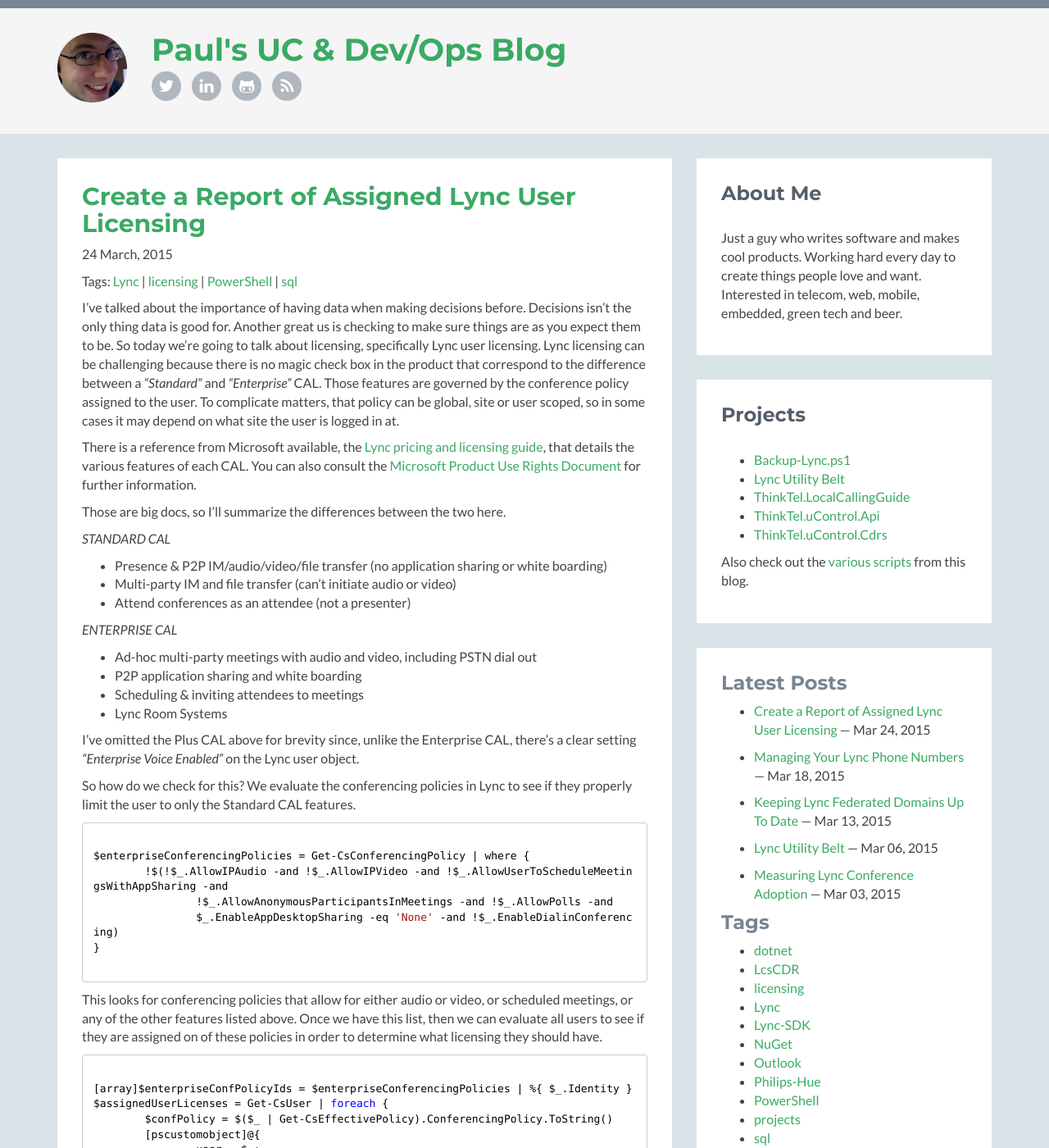
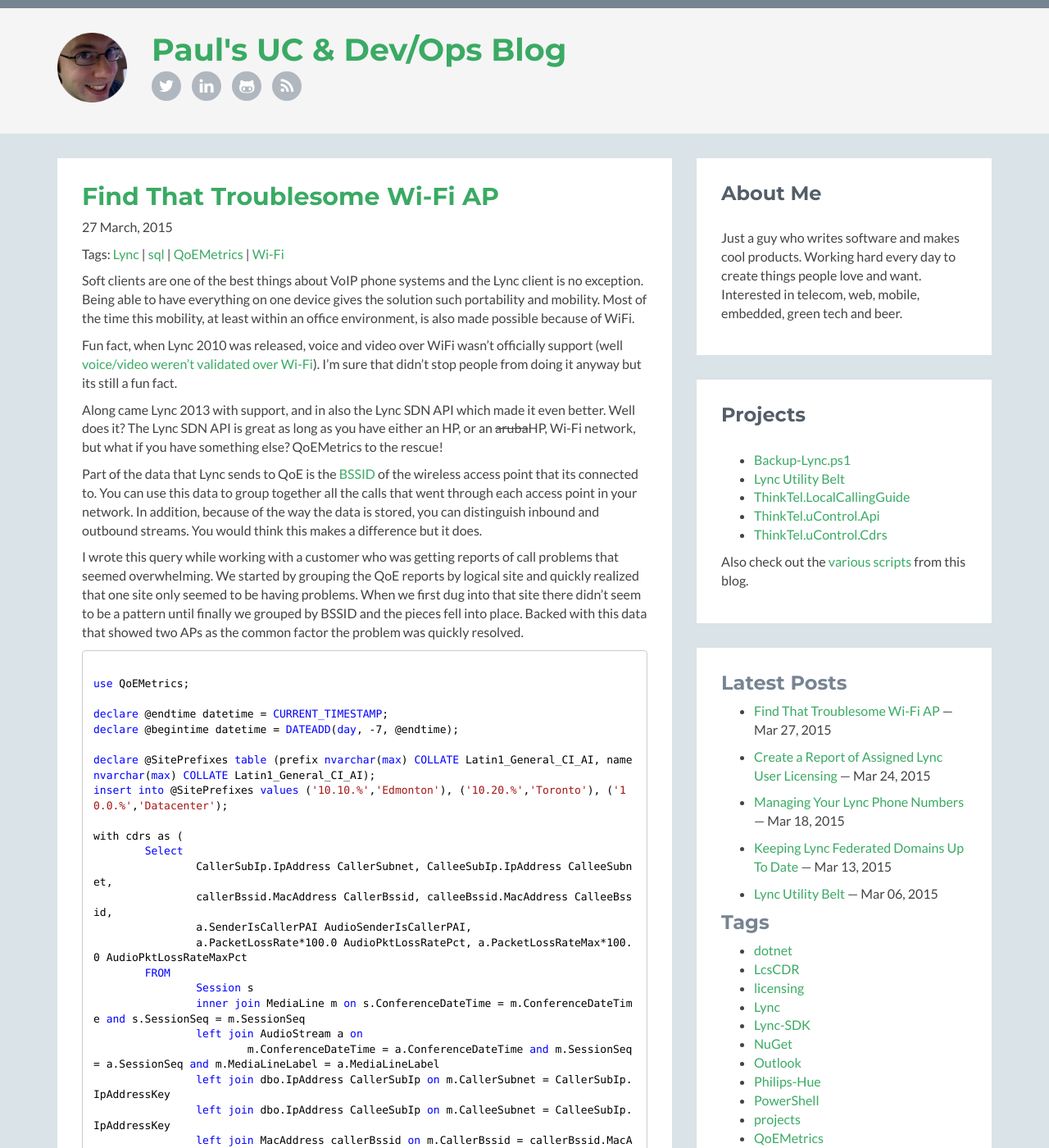
Before and after one commit to pvaillant/pvaillant.github.io, a Jekyll site: the page built from index.md, in a window 1280 px wide and 1400 px high. Shown: the whole window at 82% size. Built offline with Jekyll 4.4.1, drawn with Linux system fonts in a browser that asks for light colours; comment, search, counter and statistics services are not loaded; some of the changed text lies outside the part shown.

Commit message:
Add post: Find That Troublesome Wi-Fi AP

```diff
--- a/_layouts/layout.html
+++ b/_layouts/layout.html
@@ -100,9 +100,11 @@
 							<li><a href="/tag/Philips-Hue.html">Philips-Hue</a></li>
 							<li><a href="/tag/PowerShell.html">PowerShell</a></li>
 							<li><a href="/tag/projects.html">projects</a></li>
+							<li><a href="/tag/QoEMetrics.html">QoEMetrics</a></li>
 							<li><a href="/tag/sql.html">sql</a></li>
 							<li><a href="/tag/ThinkTel.html">ThinkTel</a></li>
 							<li><a href="/tag/uControl.html">uControl</a></li>
+							<li><a href="/tag/Wi-Fi.html">Wi-Fi</a></li>
 						</ul>
 
 						<h3>Archive</h3>
--- /dev/null
+++ b/_posts/2015-03-27-find-that-troublesome-wifi-ap.md
@@ -0,0 +1,78 @@
+---
+layout: post
+title: "Find That Troublesome Wi-Fi AP"
+comments: true
+tags: ["Lync","sql","QoEMetrics","Wi-Fi"]
+---
+
+Soft clients are one of the best things about VoIP phone systems and the Lync client is no exception. Being able to have everything on one device gives the solution such portability and mobility. Most of the time this mobility, at least within an office environment, is also made possible because of WiFi.
+
+Fun fact, when Lync 2010 was released, voice and video over WiFi wasn't officially support (well [voice/video weren't validated over Wi-Fi](http://blogs.technet.com/b/nexthop/archive/2012/10/26/lync-wi-fi-deployment-guide-for-real-time-communications-workloads.aspx)). I'm sure that didn't stop people from doing it anyway but its still a fun fact.
+
+Along came Lync 2013 with support, and in also the Lync SDN API which made it even better. Well does it? The Lync SDN API is great as long as you have either an HP, or an ~~aruba~~HP, Wi-Fi network, but what if you have something else? QoEMetrics to the rescue!
+
+Part of the data that Lync sends to QoE is the [BSSID](http://en.wikipedia.org/wiki/BSSID) of the wireless access point that its connected to. You can use this data to group together all the calls that went through each access point in your network. In addition, because of the way the data is stored, you can distinguish inbound and outbound streams. You would think this makes a difference but it does.
+
+I wrote this query while working with a customer who was getting reports of call problems that seemed overwhelming. We started by grouping the QoE reports by logical site and quickly realized that one site only seemed to be having problems. When we first dug into that site there didn't seem to be a pattern until finally we grouped by BSSID and the pieces fell into place. Backed with this data that showed two APs as the common factor the problem was quickly resolved.
+
+<pre class="hljs sql"><code>
+use QoEMetrics;
+
+declare @endtime datetime = CURRENT_TIMESTAMP;
+declare @begintime datetime = DATEADD(day, -7, @endtime);
+
+declare @SitePrefixes table (prefix nvarchar(max) COLLATE Latin1_General_CI_AI, name nvarchar(max) COLLATE Latin1_General_CI_AI);
+insert into @SitePrefixes values ('10.10.%','Edmonton'), ('10.20.%','Toronto'), ('10.0.%','Datacenter');
+
+with cdrs as (
+	Select
+		CallerSubIp.IpAddress CallerSubnet, CalleeSubIp.IpAddress CalleeSubnet,
+		callerBssid.MacAddress CallerBssid, calleeBssid.MacAddress CalleeBssid,
+		a.SenderIsCallerPAI AudioSenderIsCallerPAI,
+		a.PacketLossRate*100.0 AudioPktLossRatePct, a.PacketLossRateMax*100.0 AudioPktLossRateMaxPct
+	FROM
+		Session s
+		inner join MediaLine m on s.ConferenceDateTime = m.ConferenceDateTime and s.SessionSeq = m.SessionSeq
+		left join AudioStream a on
+			m.ConferenceDateTime = a.ConferenceDateTime and m.SessionSeq = a.SessionSeq and m.MediaLineLabel = a.MediaLineLabel
+		left join dbo.IpAddress CallerSubIp on m.CallerSubnet = CallerSubIp.IpAddressKey
+		left join dbo.IpAddress CalleeSubIp on m.CalleeSubnet = CalleeSubIp.IpAddressKey
+		left join MacAddress callerBssid on m.CallerBssid = callerBssid.MacAddressKey
+		left join MacAddress calleeBssid on m.CalleeBssid = calleeBssid.MacAddressKey
+	Where
+		((callerBssid.MacAddress is not null or calleeBssid.MacAddress is Not null)) and
+		s.ConferenceDateTime >= @begintime and s.ConferenceDateTime < @endtime
+), subnets as (
+	select
+		case
+			when p.name is null then s.Subnet
+			else p.name
+		end as Site,
+		s.Subnet
+	from
+		(select distinct CallerSubnet Subnet from cdrs
+		 UNION
+		 select distinct CalleeSubnet Subnet from cdrs) s
+		left join @SitePrefixes p on s.Subnet like p.prefix
+)
+
+select
+	callerSub.Site CallerSubnet, CallerBssid, calleeSub.Site CalleeSubnet, CalleeBssid,
+	case
+		when AudioSenderIsCallerPAI = 1 then 'caller-to-callee'
+		else 'callee-to-caller'
+	end as Direction, count(*) cnt,
+	min(AudioPktLossRatePct) MinPktLossPct, avg(AudioPktLossRatePct) AvgPktLossPct, max(AudioPktLossRatePct) MaxPktLossPct,
+	min(AudioPktLossRateMaxPct) MinPktLossMaxPct, avg(AudioPktLossRateMaxPct) AvgPktLossMaxPct, max(AudioPktLossRateMaxPct) MaxPktLossMaxPct
+from cdrs
+	join subnets callerSub on CallerSubnet = callerSub.Subnet
+	join subnets calleeSub on CalleeSubnet = calleeSub.Subnet
+where AudioPktLossRatePct is not null
+group by callerSub.Site, CallerBssid, calleeSub.Site, CalleeBssid, AudioSenderIsCallerPAI having count(*) > 5
+order by avg(AudioPktLossRatePct) desc
+
+</code></pre>
+
+This query returns caller/callee site & access point MAC address, direction of the audio stream (remember there are 2 for each call, caller -> callee and callee -> caller) along with min/average/max packet loss percentages. There's actually 2 sets of packet loss stats, one is over the average over the whole of the stream and the second is the max of the packet loss samples over the individual streams. The second is important because not all calls are all bad; calls can also have periods of packet loss which result in audio quality problems that end users are just as ready to describe as a 'bad call' as a call where the whole call suffers from packet loss.
+
+This query makes extensive use of common table expressions to keep everything clean. You can adjust the date range if you want something other than the last 7 days but I find any more than this problems don't stand out and any less you're likely to miss non-persistent issues. Also add IP patterns for your sites (in the _insert into @SitePrefixes_ line instead of the 3 sample values I have) and the results at the end will be labeled with your site names instead of subnets. Keep in mind these are SQL patterns so % is the wildcard character.
--- /dev/null
+++ b/tag/Wi-Fi.md
@@ -0,0 +1,11 @@
+---
+layout : layout
+title : Wi-Fi posts
+---
+
+<h2>Posts tagged with Wi-Fi</h2>
+<ul class="tagged-posts">
+{% for post in site.posts %}{% for t in post.tags %}{% if t == "Wi-Fi" %}
+	<li><p><a href="{{ post.url }}">{{ post.title }}</a> &mdash; {{ post.date | date: "%B %d" }} &mdash; <a href="{{ post.url }}#disqus_thread">Comments</a></p></li>
+{% endif %}{% endfor %}{% endfor %}
+</ul>
```
Also changed, not shown: tag/QoEMetrics.md (added, +11 -0 lines).
